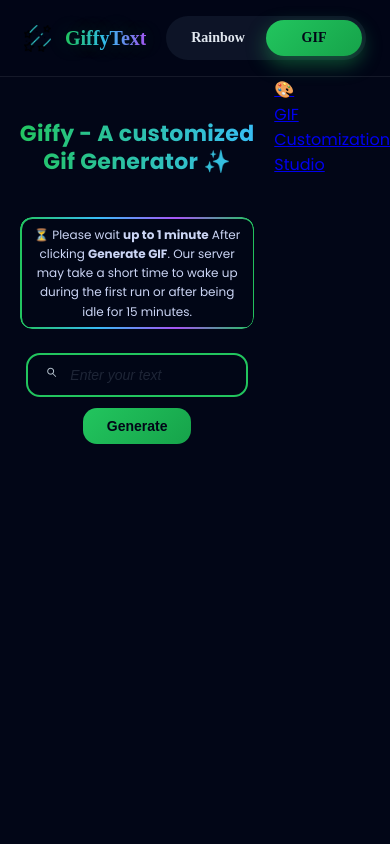
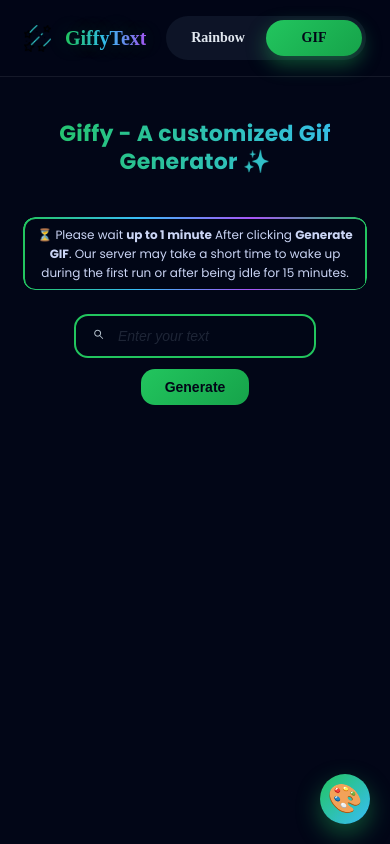
Before and after one commit to faiz-ak/Giffy, a React (Vite) app: page /giffy in a window 390 px wide. Built offline with nearby package versions, Linux system fonts and the light colour scheme; a web font is replaced by a local one.

Commit message:
Add floating studio button styles and tooltip
Added styles for a floating studio button and tooltip with mobile adjustments.

```diff
--- a/src/Giffy.css
+++ b/src/Giffy.css
@@ -663,7 +663,69 @@
     justify-content: center;
   }
 }
+/* 🎨 Floating Studio Button */
+.floating-studio-btn {
+  position: fixed;
+  right: 30px;
+  bottom: 30px;
+  width: 60px;
+  height: 60px;
+  background: linear-gradient(135deg, #22c55e, #38bdf8);
+  border-radius: 50%;
+  display: flex;
+  align-items: center;
+  justify-content: center;
+  text-decoration: none;
+  box-shadow: 0 10px 25px rgba(34, 197, 94, 0.4);
+  z-index: 9999;
+  transition: all 0.3s cubic-bezier(0.175, 0.885, 0.32, 1.275);
+}
 
+.floating-studio-btn .studio-icon {
+  font-size: 28px;
+}
+
+/* Tooltip on hover */
+.studio-tooltip {
+  position: absolute;
+  right: 75px;
+  background: rgba(2, 6, 23, 0.9);
+  color: white;
+  padding: 8px 15px;
+  border-radius: 8px;
+  font-size: 13px;
+  font-weight: 600;
+  white-space: nowrap;
+  opacity: 0;
+  visibility: hidden;
+  transition: 0.2s ease;
+  border: 1px solid rgba(34, 197, 94, 0.3);
+}
+
+.floating-studio-btn:hover {
+  transform: scale(1.1) rotate(10deg);
+  box-shadow: 0 15px 35px rgba(34, 197, 94, 0.6);
+}
+
+.floating-studio-btn:hover .studio-tooltip {
+  opacity: 1;
+  visibility: visible;
+  right: 85px;
+}
+
+/* Mobile Adjustments */
+@media (max-width: 768px) {
+  .floating-studio-btn {
+    right: 20px;
+    bottom: 20px;
+    width: 50px;
+    height: 50px;
+  }
+
+  .studio-tooltip {
+    display: none; /* Hide tooltip on small mobile screens */
+  }
+}
 /* ================= MOBILE + TABLET RESPONSIVE FIX ================= */
 
 @media (max-width: 768px) {
```
